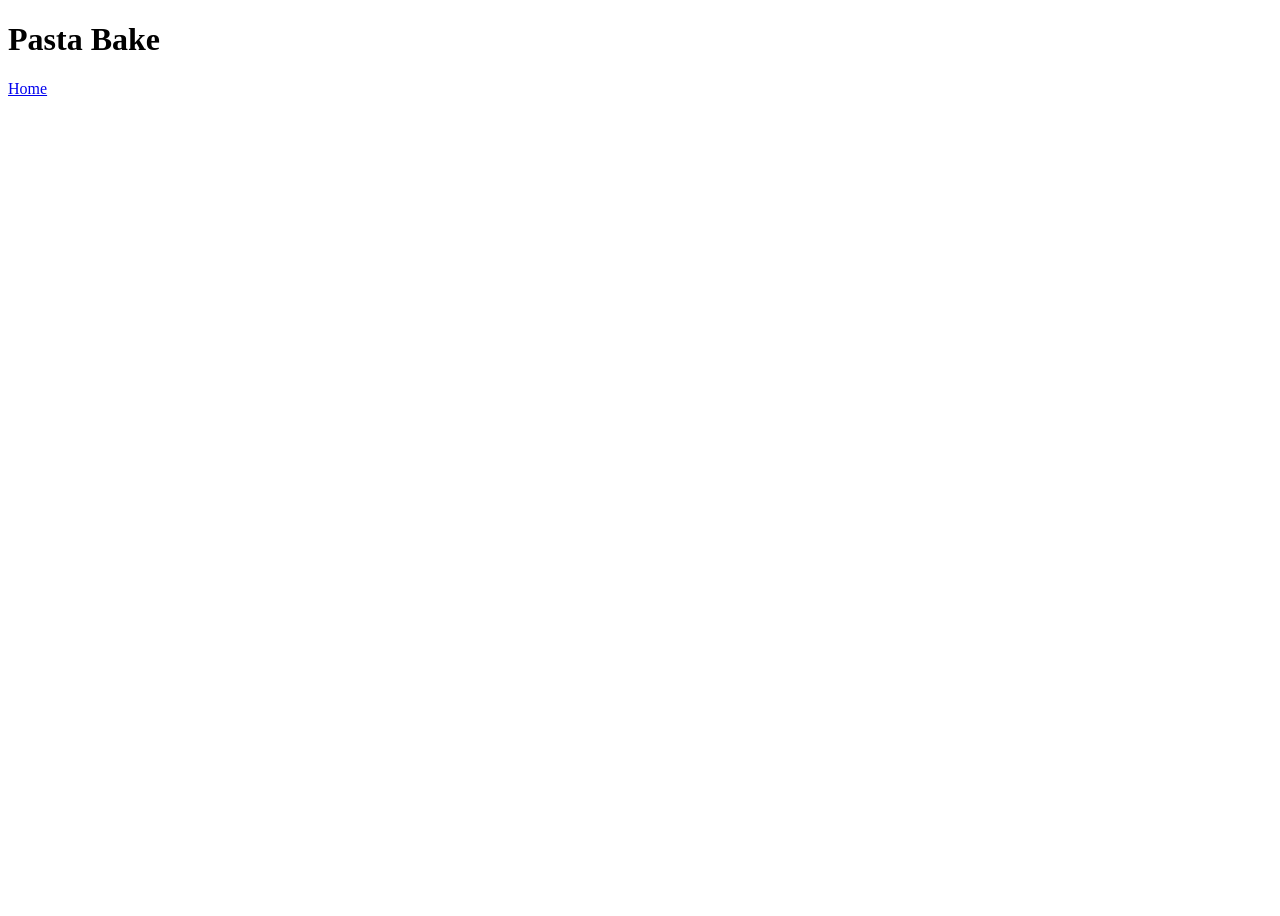
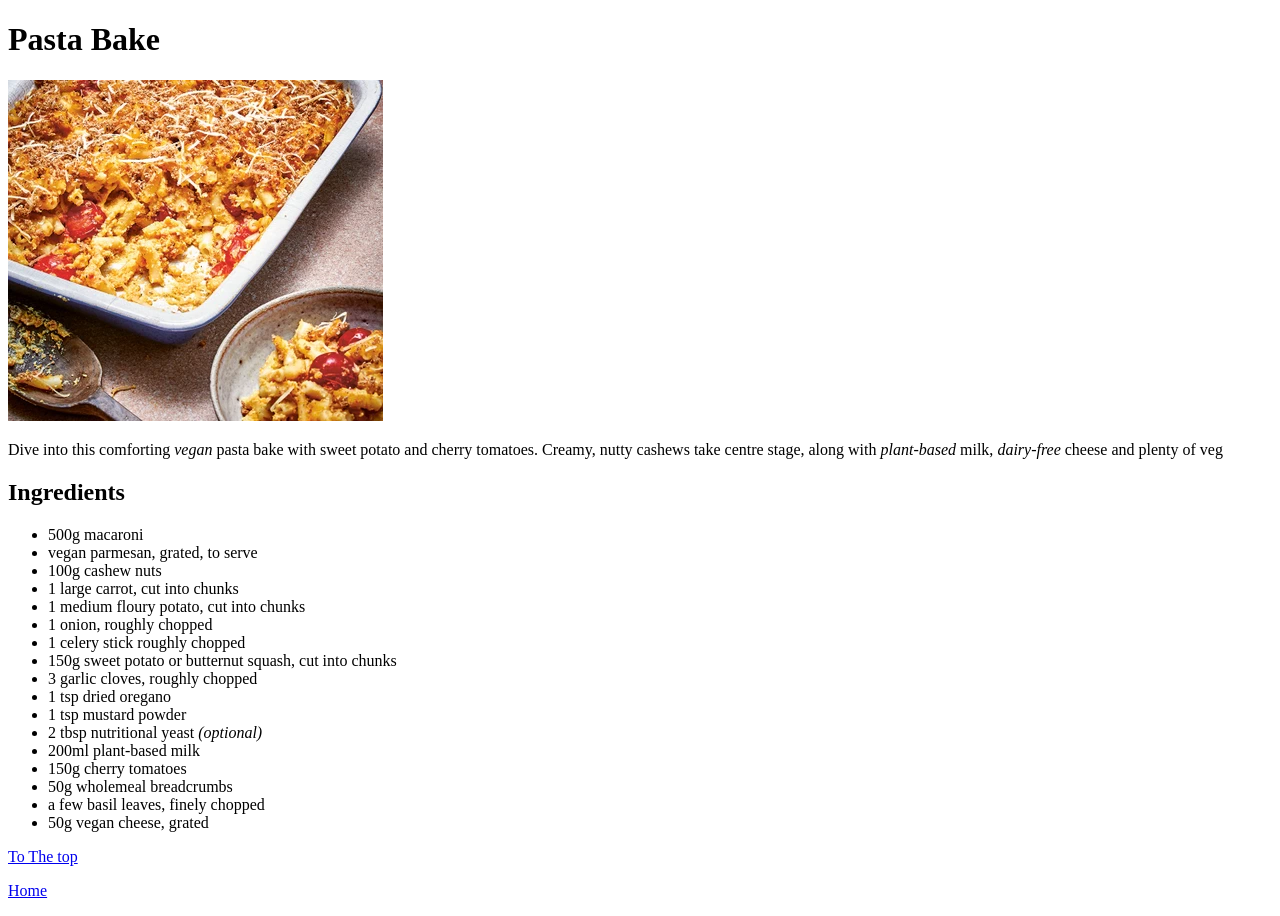
Before and after one commit to Bricks-ctrl/recipes, a plain HTML site: page recipes/pastabake.html in a window 1280 px wide. Before the commit the page ends 800 px from the top, so only its background shows below. Drawn offline with Linux system fonts and the light colour scheme.

Commit message:
Compiled and tested pastabake.html

```diff
--- a/recipes/pastabake.html
+++ b/recipes/pastabake.html
@@ -6,10 +6,31 @@
     </head>
     <body>
         <h1>Pasta Bake</h1>
+        <p><img src="../img/pastabake.jpg"></p>
+        <p>Dive into this comforting <em>vegan</em> pasta bake with sweet potato and cherry tomatoes. Creamy, nutty cashews take centre stage, along with <em>plant-based</em> milk, <em>dairy-free</em> cheese and plenty of veg</p>
+        <h2>Ingredients</h2>
+          <ul>
+            <li>500g macaroni</li>
+            <li>vegan parmesan, grated, to serve</li>
+            <li>100g cashew nuts</li>
+            <li>1 large carrot, cut into chunks</li>
+            <li>1 medium floury potato, cut into chunks</li>
+            <li>1 onion, roughly chopped</li>
+            <li>1 celery stick roughly chopped</li>
+            <li>150g sweet potato or butternut squash, cut into chunks</li>
+            <li>3 garlic cloves, roughly chopped</li>
+            <li>1 tsp dried oregano</li>
+            <li>1 tsp mustard powder</li>
+            <li>2 tbsp nutritional yeast <em>(optional)</em></li>
+            <li>200ml plant-based milk</li>
+            <li>150g cherry tomatoes</li>
+            <li>50g wholemeal breadcrumbs</li>
+            <li>a few basil leaves, finely chopped</li>
+            <li>50g vegan cheese, grated</li>
+          </ul>
 
-
-
-        <a href="../index.html">Home</a>
+        <a href="./pie.html">To The top</a>
+        <p><a href="../index.html">Home</a></p>
     </body>
 
 
```
Also changed, not shown: img/pastabake.jpg (added).
